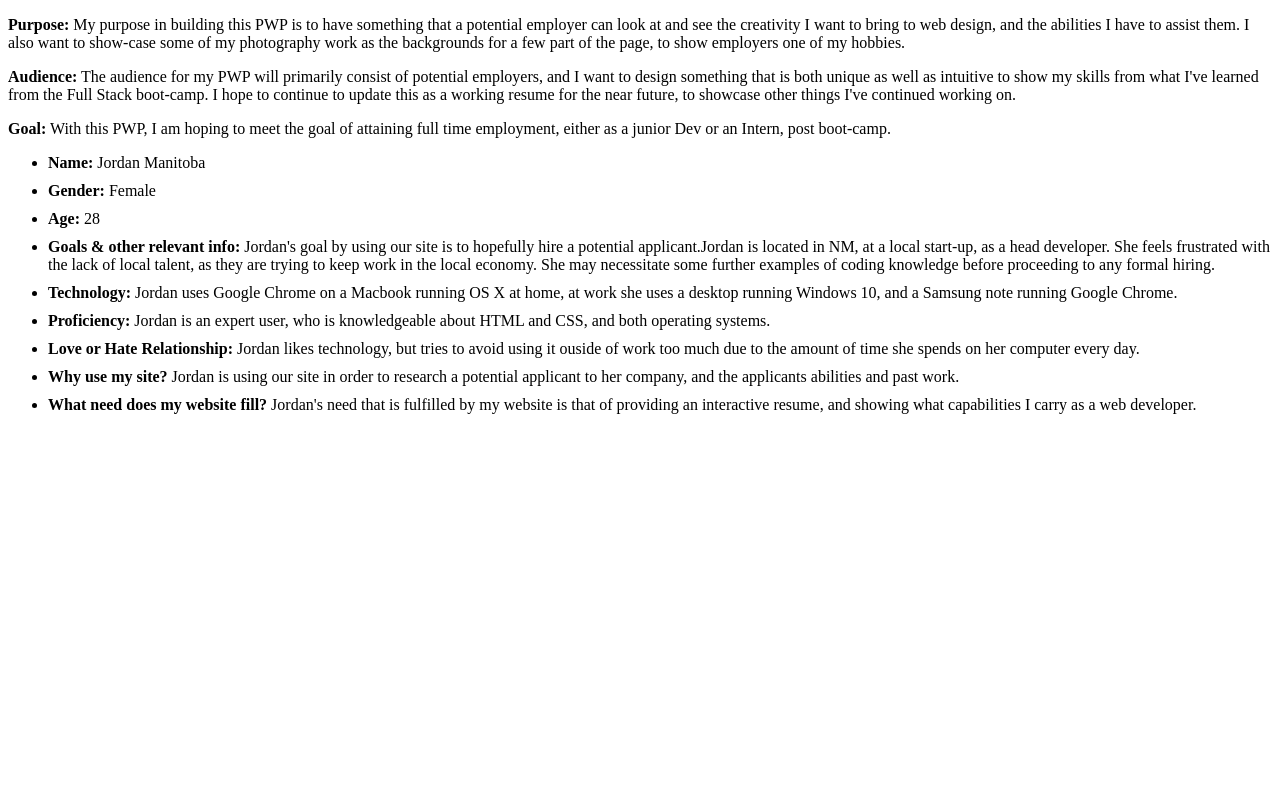
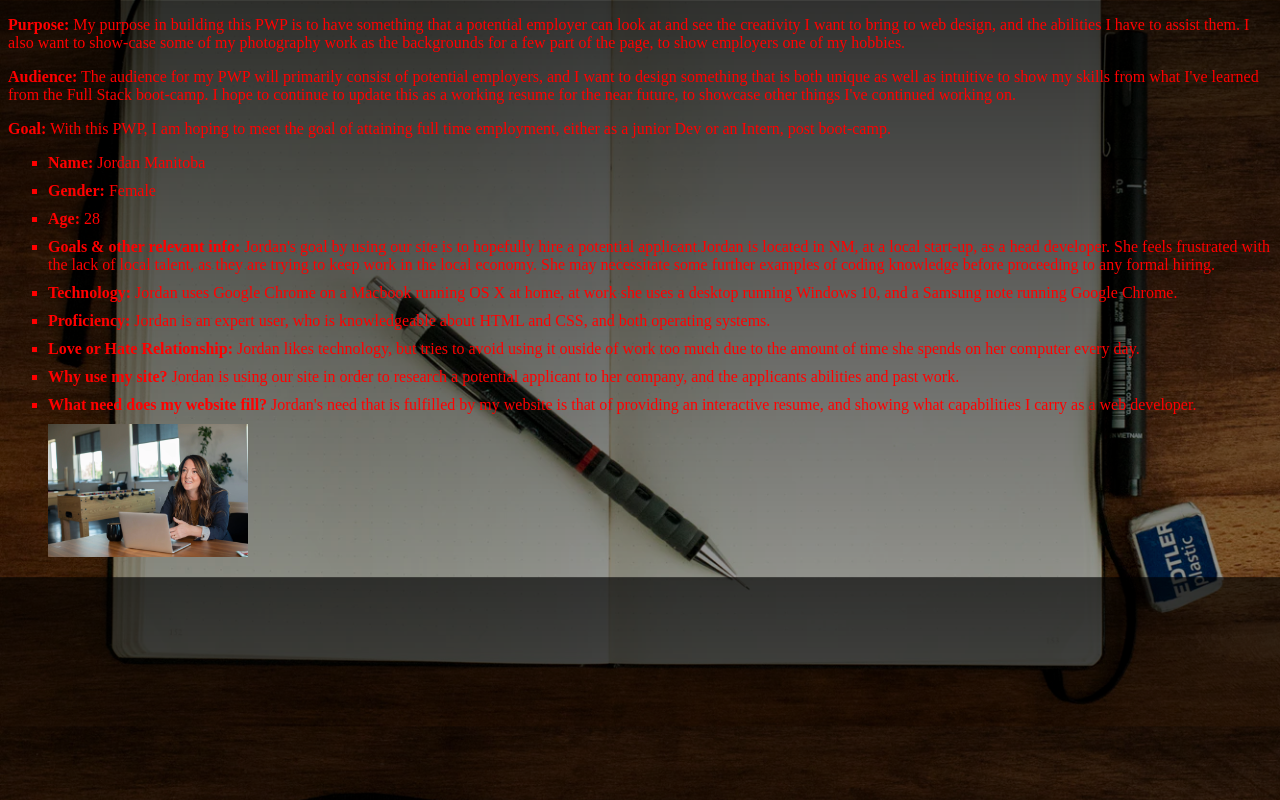
Before and after one commit to Calvintreed/pwp-calvin-reed, a plain HTML site: page public_html/documentation/milestone-1.html in a window 1280 px wide. Drawn offline with Linux system fonts and the light colour scheme.

Commit message:
Experimented with adding a picture of Jordan and a background. Working on spacing at this time to make everything fit on the background.

```diff
--- a/public_html/documentation/milestone-1.html
+++ b/public_html/documentation/milestone-1.html
@@ -63,6 +63,7 @@
         <strong>What need does my website fill?</strong> Jordan's need that is fulfilled by my website is that of
         providing an interactive resume, and showing what capabilities I carry as a web developer.
     </li>
+    <img src="photo-1590649849991-e9af438ea77d.webp" alt="Picture of Jordan" class="picture1"/>
 
 </ul>
 </body>
--- a/public_html/documentation/styles.css
+++ b/public_html/documentation/styles.css
@@ -1,4 +1,20 @@
 li{
     margin: 10px 0px;
+    list-style-type: square;
+    list-style-position: outside;
+}
 
+body{
+    background-image: linear-gradient(rgba(0, 0, 0, 0.8),rgba(0, 0, 0, 0.4)), url("open book.webp");
+    background-size: cover;
+    background-position: center;
+    height: auto;
+    color: red;
 }
+
+.picture1{
+    height: auto;
+    width: 200px;
+    float: end;
+    background-size: contain;
+}
```
Also changed, not shown: public_html/documentation/open book.webp (added), public_html/documentation/photo-1590649849991-e9af438ea77d.webp (added).
